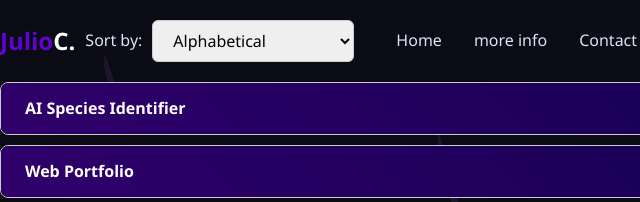
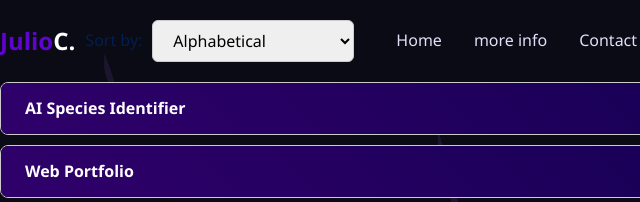
Before and after one commit to JPCass07/Portfolio, a plain HTML site: page projects.html in a window 1280 px wide. Shown: the top 202 px of the page, 0-640 px from the left. Drawn offline with Linux system fonts and the light colour scheme.

Commit message:
ok i promise this is the last one

```diff
--- a/style.css
+++ b/style.css
@@ -404,6 +404,7 @@ footer {
   gap: 10px;
   margin: 20px 0;
   flex-wrap: nowrap; /* prevent any wrapping */
+  color: #011f51;
   z-index: 300;
 }
 
```
